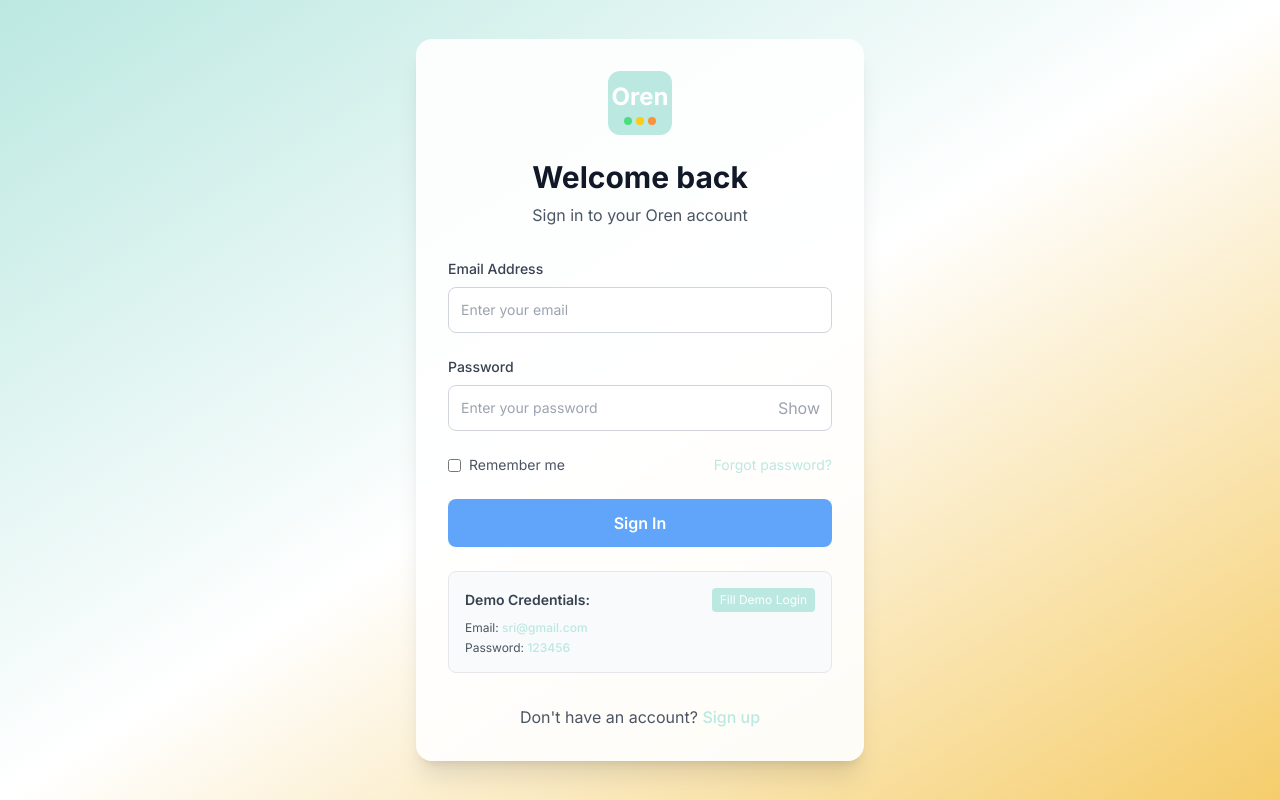
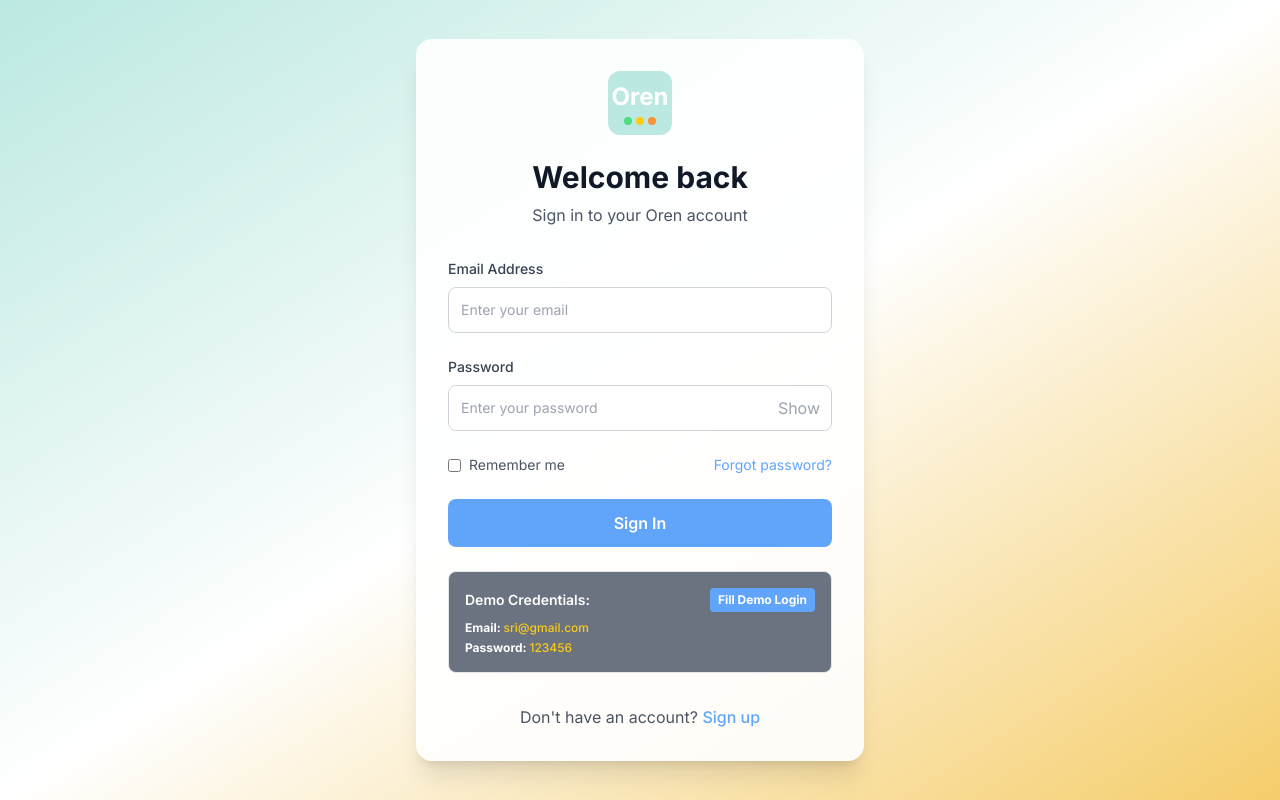
Before and after one commit to Sridhar1030/Oren, a Next.js app in the folder frontend/: page /auth/login in a window 1280 px wide. Built offline with nearby package versions, Linux system fonts and the light colour scheme; no server answers.

Commit message:
Ui changes

```diff
--- a/frontend/src/pages/auth/login.tsx
+++ b/frontend/src/pages/auth/login.tsx
@@ -106,9 +106,9 @@ const LoginPage: React.FC = () => {
 						{/* Remember me and Forgot password */}
 						<div className="flex items-center justify-between">
 							<label className="flex items-center text-sm text-gray-600">
-								<input type="checkbox" className="mr-2 accent-[#BBE8E1]" /> Remember me
+								<input type="checkbox" className="mr-2 accent-blue-400" /> Remember me
 							</label>
-							<Link href="#" className="text-sm text-[#BBE8E1] hover:text-[#F5CD6B] transition-colors">
+							<Link href="#" className="text-sm text-blue-400 hover:text-blue-600 transition-colors">
 								Forgot password?
 							</Link>
 						</div>
@@ -124,20 +124,20 @@ const LoginPage: React.FC = () => {
 					</form>
 
 					{/* Demo Credentials */}
-					<div className="mt-6 bg-gray-50 border border-gray-200 rounded-lg p-4">
+					<div className="mt-6 bg-gray-500 text-white font-bold border border-gray-200 rounded-lg p-4">
 						<div className="flex items-center justify-between mb-2">
-							<span className="text-sm text-gray-700 font-semibold">Demo Credentials:</span>
+							<span className="text-sm  font-semibold">Demo Credentials:</span>
 							<button
 								type="button"
 								onClick={handleFillDemo}
-								className="text-xs bg-[#BBE8E1] hover:bg-[#A8D8D1] text-white px-2 py-1 rounded transition-colors"
+								className="text-xs bg-blue-400 hover:bg-blue-600 text-white px-2 py-1 rounded transition-colors"
 							>
 								Fill Demo Login
 							</button>
 						</div>
-						<div className="flex flex-col gap-1 text-xs text-gray-600">
-							<div>Email: <span className="text-[#BBE8E1] font-medium">{demoEmail}</span></div>
-							<div>Password: <span className="text-[#BBE8E1] font-medium">{demoPassword}</span></div>
+						<div className="flex flex-col gap-1 text-xs">
+							<div>Email: <span className="text-yellow-400 font-medium">{demoEmail}</span></div>
+							<div>Password: <span className="text-yellow-400 font-medium">{demoPassword}</span></div>
 						</div>
 					</div>
 
@@ -145,7 +145,7 @@ const LoginPage: React.FC = () => {
 					<div className="text-center mt-8">
 						<p className="text-gray-600">
 							Don't have an account?{' '}
-							<Link href="/auth/register" className="text-[#BBE8E1] hover:text-[#F5CD6B] font-medium transition-colors">
+							<Link href="/auth/register" className="text-blue-400 hover:text-blue-600 font-medium transition-colors">
 								Sign up
 							</Link>
 						</p>
--- a/frontend/src/pages/auth/register.tsx
+++ b/frontend/src/pages/auth/register.tsx
@@ -198,15 +198,15 @@ const RegisterPage: React.FC = () => {
                   name="terms"
                   type="checkbox"
                   required
-                className="h-4 w-4 text-[#BBE8E1] focus:ring-[#BBE8E1] border-gray-300 rounded mt-1"
+                  className="h-4 w-4 text-blue-400 focus:ring-blue-400 border-gray-300 rounded mt-1"
                 />
               <label htmlFor="terms" className="text-sm text-gray-700 leading-relaxed">
                 I agree to the{' '}
-                <Link href="/terms" className="text-[#BBE8E1] hover:text-[#F5CD6B] transition-colors">
+                <Link href="/terms" className="text-blue-400 hover:text-blue-600 transition-colors">
                   Terms of Service
                 </Link>{' '}
                 and{' '}
-                <Link href="/privacy" className="text-[#BBE8E1] hover:text-[#F5CD6B] transition-colors">
+                <Link href="/privacy" className="text-blue-400 hover:text-blue-600 transition-colors">
                   Privacy Policy
                 </Link>
               </label>
@@ -216,7 +216,7 @@ const RegisterPage: React.FC = () => {
             <button
               type="submit"
               disabled={isLoading}
-              className="w-full bg-[#BBE8E1] hover:bg-[#A8D8D1] text-white font-semibold py-3 px-4 rounded-lg focus:outline-none focus:ring-2 focus:ring-[#BBE8E1] focus:ring-offset-2 transition-colors disabled:opacity-50 disabled:cursor-not-allowed"
+              className="w-full bg-blue-400 hover:bg-blue-600 text-white font-semibold py-3 px-4 rounded-lg focus:outline-none focus:ring-2 focus:ring-blue-400 focus:ring-offset-2 transition-colors disabled:opacity-50 disabled:cursor-not-allowed"
             >
               {isLoading ? 'Creating account...' : 'Create Account'}
             </button>
@@ -226,7 +226,7 @@ const RegisterPage: React.FC = () => {
           <div className="text-center mt-8">
             <p className="text-gray-600">
               Already have an account?{' '}
-              <Link href="/auth/login" className="text-[#BBE8E1] hover:text-[#F5CD6B] font-medium transition-colors">
+              <Link href="/auth/login" className="text-blue-400 hover:text-blue-600 font-medium transition-colors">
                 Sign in
               </Link>
             </p>
```
Lines whose indentation alone changed are shown as unchanged.
